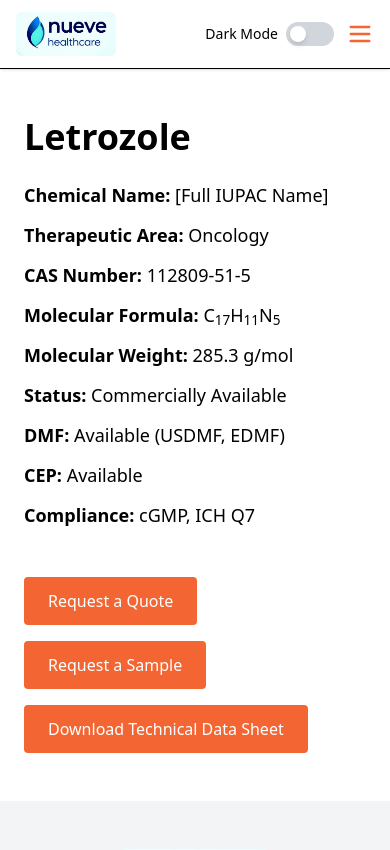
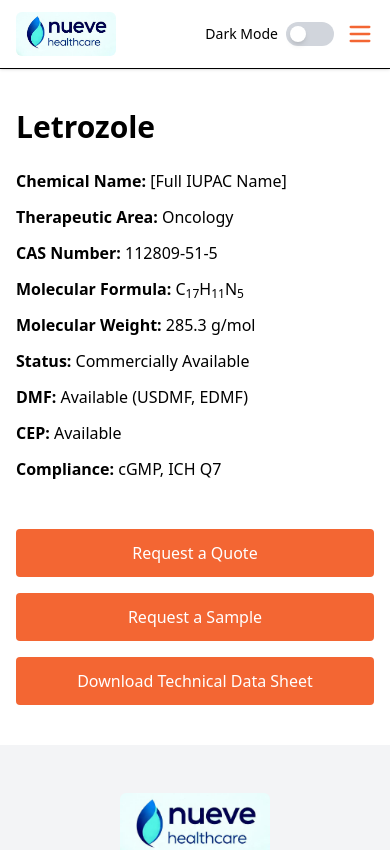
Before and after one commit to MukulDhiman03/nuevehealthcare, a Next.js app: page /apiportfolio/letrozole in a window 390 px wide. Shown: the top 850 px of the page. Built offline with nearby package versions, Linux system fonts and the light colour scheme.

Commit message:
Header Sticky

```diff
--- a/src/app/apiportfolio/letrozole/page.tsx
+++ b/src/app/apiportfolio/letrozole/page.tsx
@@ -2,11 +2,11 @@
 
 export default function LetrozolePage() {
     return (
-        <div className="dark:bg-[var(--bg-gray-color)] dark:text-white">
-            <div className=" px-6 py-12 max-w-4xl mx-auto space-y-6">
-                <h1 className="text-4xl font-bold mb-6">Letrozole</h1>
+        <div className="dark:bg-[var(--bg-gray-color)] dark:text-white px-4 py-10">
+            <div className="max-w-4xl mx-auto space-y-6">
+                <h1 className="text-3xl sm:text-4xl font-bold mb-6">Letrozole</h1>
 
-                <ul className="space-y-3 text-lg">
+                <ul className="space-y-3 text-base sm:text-lg">
                     <li><strong>Chemical Name:</strong> [Full IUPAC Name]</li>
                     <li><strong>Therapeutic Area:</strong> Oncology</li>
                     <li><strong>CAS Number:</strong> 112809-51-5</li>
@@ -18,10 +18,16 @@ export default function LetrozolePage() {
                     <li><strong>Compliance:</strong> cGMP, ICH Q7</li>
                 </ul>
 
-                <div className="flex flex-wrap gap-4 pt-6">
-                    <button className="px-6 py-3 rounded custom_buttons">Request a Quote</button>
-                    <button className="px-6 py-3 rounded custom_buttons">Request a Sample</button>
-                    <button className="px-6 py-3 rounded custom_buttons">Download Technical Data Sheet</button>
+                <div className="flex flex-col sm:flex-row flex-wrap gap-4 pt-6">
+                    <button className="w-full sm:w-auto px-6 py-3 rounded custom_buttons">
+                        Request a Quote
+                    </button>
+                    <button className="w-full sm:w-auto px-6 py-3 rounded custom_buttons">
+                        Request a Sample
+                    </button>
+                    <button className="w-full sm:w-auto px-6 py-3 rounded custom_buttons">
+                        Download Technical Data Sheet
+                    </button>
                 </div>
             </div>
         </div>
--- a/src/components/Header.tsx
+++ b/src/components/Header.tsx
@@ -21,7 +21,7 @@ export default function Header() {
     ];
 
     return (
-        <header className="border-b shadow-sm dark:bg-[var(--bg-gray-color)]">
+        <header className="sticky top-0 z-50 border-b shadow-sm bg-white dark:bg-[var(--bg-gray-color)] backdrop-blur-md bg-opacity-90">
             {/* Top bar */}
             <div className="flex justify-between items-center px-4 py-3 md:px-6">
                 {/* Logo */}
```
